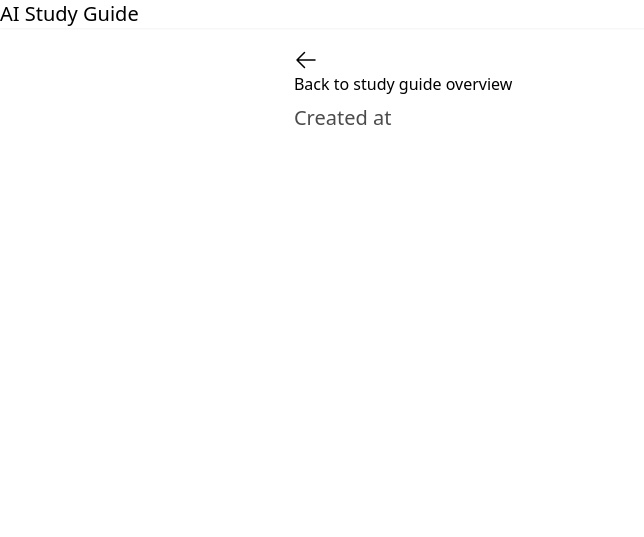
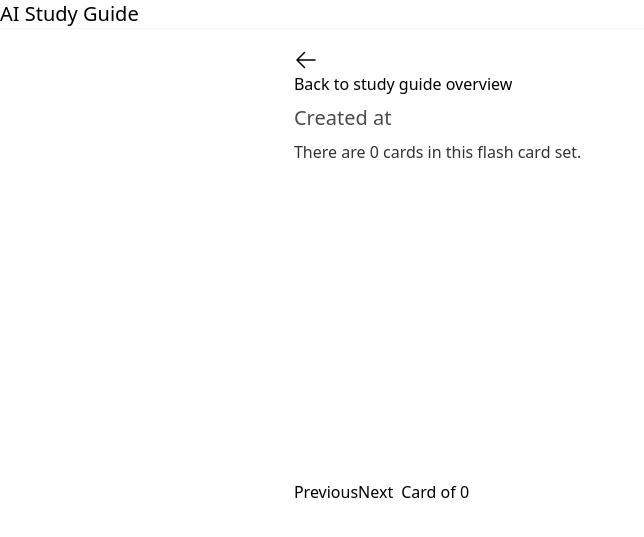
Before and after one commit to xtt28/ai_study, a Django app: template ai_study/study_guides/templates/study_guides/flashcardset_detail.html in a window 1280 px wide. Shown: the top 537 px of the page, without its empty margins (0-644 px from the left). Run offline with Django 4.2, Linux system fonts and the light colour scheme; the template is opened without the code that fills it, so the values that code supplies are empty; parts of the project's set-up code (start-up, migrations or seed data) failed here and were passed over; some libraries are stand-ins or nearby versions.

Commit message:
Begin flash card studying user interface.

```diff
--- a/ai_study/study_guides/templates/study_guides/flashcardset_detail.html
+++ b/ai_study/study_guides/templates/study_guides/flashcardset_detail.html
@@ -16,7 +16,64 @@
     <p class="text-xl opacity-70">Created at {{ flashcardset.study_guide.created_at }}</p>
 </hgroup>
 
+<div class="my-2 opacity-80">
+    There are <span id="card-amount"></span> cards in this flash card set.
+</div>
+
 <section class="mt-10 space-y-2">
+    <div>
+        <div id="card-content" class="w-full h-64 bg-base-200 p-5 flex items-center justify-center text-center mb-5 active:scale-95 transition">
 
+        </div>
+        <div class="flex w-full items-center">
+            <div class="flex">
+                <button class="btn" id="card-prev">Previous</button>
+                <button class="btn" id="card-next">Next</button>
+            </div>
+            <div class="ml-2">
+                <p>Card <span id="card-current"></span> of <span id="card-count"></span></p>
+            </div>
+        </div>
+    </div>
 </section>
 {% endblock content %}
+
+{% block endbody %}
+{{ flashcardset.data|json_script:"card-set-data" }}
+<script>
+    const CARD_FRONT = 0, CARD_BACK = 1;
+
+    const cardSetData = JSON.parse(document.getElementById("card-set-data").textContent);
+
+    const numCards = cardSetData.length;
+    document.getElementById("card-amount").innerText = numCards;
+    document.getElementById("card-count").innerText = numCards;
+
+    let currentCard = 0;
+    let currentCardSide = CARD_FRONT;
+
+    function switchCard(index) {
+        currentCard = index;
+        const cardData = cardSetData[currentCard];
+        document.getElementById("card-content").innerText = cardData.front;
+        document.getElementById("card-current").innerText = currentCard + 1;
+        currentCardSide = CARD_FRONT;
+
+        document.getElementById("card-prev").disabled = currentCard === 0;
+        document.getElementById("card-next").disabled = currentCard === numCards - 1;
+    }
+
+    function flipCard() {
+        const cardData = cardSetData[currentCard];
+        const text = currentCardSide === CARD_FRONT ? cardData.back : cardData.front;
+        document.getElementById("card-content").innerText = text;
+        currentCardSide = currentCardSide ^ CARD_BACK;
+        console.log("Flipping the card.");
+    }
+
+    switchCard(0);
+    document.getElementById("card-content").addEventListener("click", flipCard);
+    document.getElementById("card-prev").addEventListener("click", () => { switchCard(currentCard - 1) });
+    document.getElementById("card-next").addEventListener("click", () => { switchCard(currentCard + 1) });
+</script>
+{% endblock endbody %}
--- a/ai_study/theme/templates/base.html
+++ b/ai_study/theme/templates/base.html
@@ -2,7 +2,8 @@
 <!DOCTYPE html>
 <html lang="en">
 	<head>
-    <title>{% block title %}{% endblock title %} - AI Study Guide</title>
+		{% block head %} {% endblock head %}
+    	<title>{% block title %}{% endblock title %} - AI Study Guide</title>
 		<meta charset="UTF-8">
 		<meta name="viewport" content="width=device-width, initial-scale=1.0">
 		<meta http-equiv="X-UA-Compatible" content="ie=edge">
@@ -16,5 +17,6 @@
 		<main class="max-w-[80ch] p-5 mx-auto">
 			{% block content %}{% endblock content %}
 		</main>
+		{% block endbody %}{% endblock endbody %}
 	</body>
 </html>
```
Also changed, not shown: ai_study/study_guides/templates/study_guides/studyguide_detail.html (+7 -0 lines).
